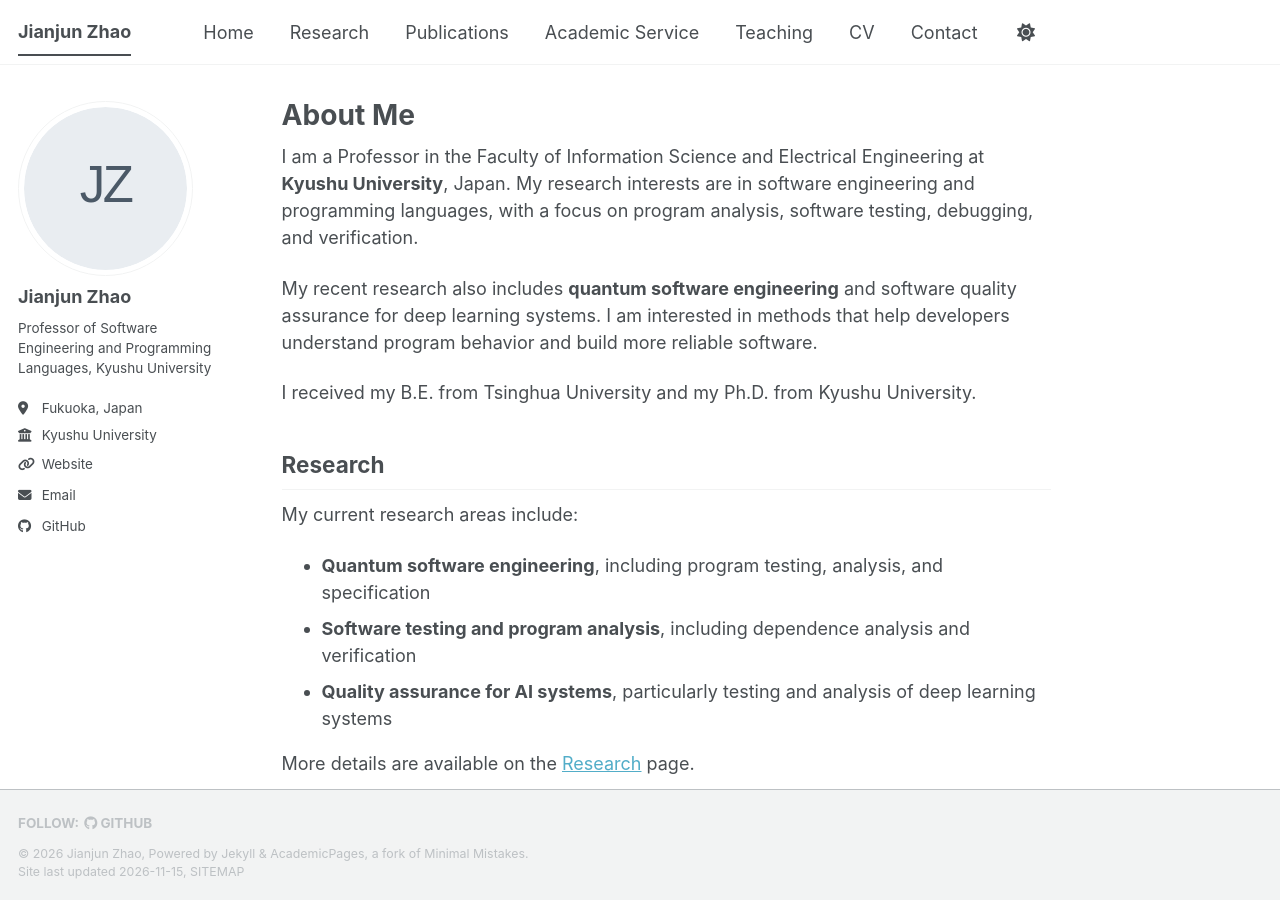
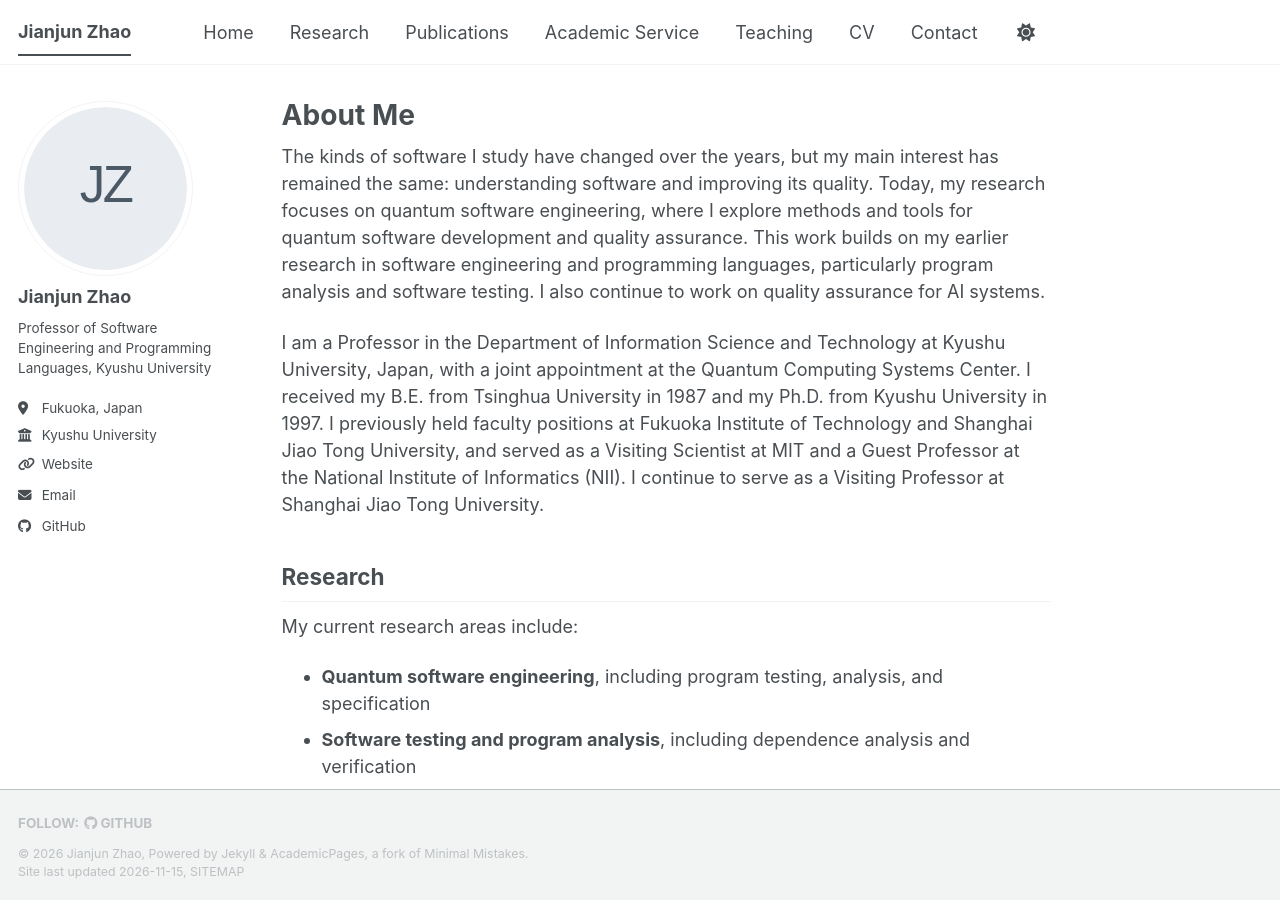
Before and after one commit to jianjunzhao-home/jianjunzhao-home.github.io, a Jekyll site: the page built from _pages/about.md, in a window 1280 px wide and 900 px high. Built offline with Jekyll 4.4.1, drawn with Linux system fonts in a browser that asks for light colours; a script bundle is joined from its source files by our own code; a style sheet for code colours, icons or effects is not loaded.

Commit message:
Update About Me

```diff
--- a/_pages/about.md
+++ b/_pages/about.md
@@ -7,11 +7,9 @@ redirect_from:
   - /about.html
 ---
 
-I am a Professor in the Faculty of Information Science and Electrical Engineering at **Kyushu University**, Japan. My research interests are in software engineering and programming languages, with a focus on program analysis, software testing, debugging, and verification.
+The kinds of software I study have changed over the years, but my main interest has remained the same: understanding software and improving its quality. Today, my research focuses on quantum software engineering, where I explore methods and tools for quantum software development and quality assurance. This work builds on my earlier research in software engineering and programming languages, particularly program analysis and software testing. I also continue to work on quality assurance for AI systems.
 
-My recent research also includes **quantum software engineering** and software quality assurance for deep learning systems. I am interested in methods that help developers understand program behavior and build more reliable software.
-
-I received my B.E. from Tsinghua University and my Ph.D. from Kyushu University.
+I am a Professor in the Department of Information Science and Technology at Kyushu University, Japan, with a joint appointment at the Quantum Computing Systems Center. I received my B.E. from Tsinghua University in 1987 and my Ph.D. from Kyushu University in 1997. I previously held faculty positions at Fukuoka Institute of Technology and Shanghai Jiao Tong University, and served as a Visiting Scientist at MIT and a Guest Professor at the National Institute of Informatics (NII). I continue to serve as a Visiting Professor at Shanghai Jiao Tong University.
 
 ## Research
 
```
